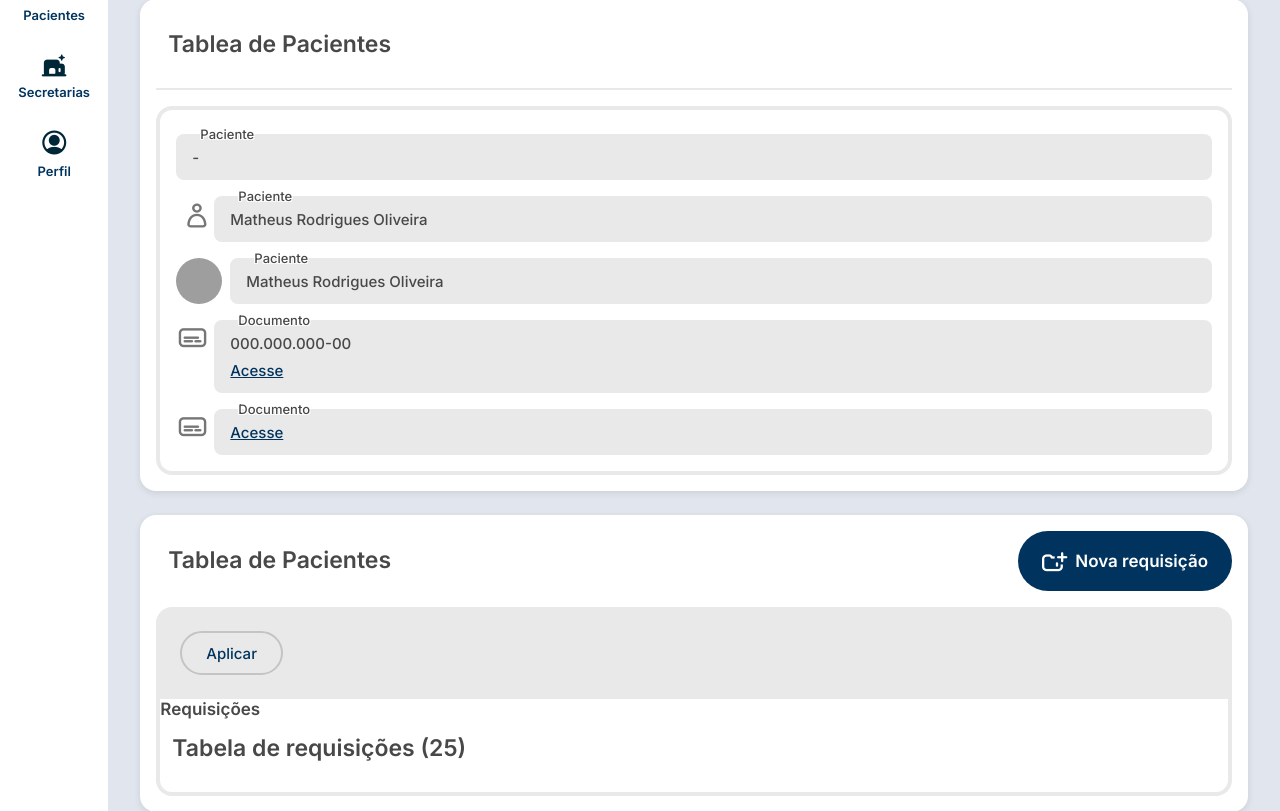
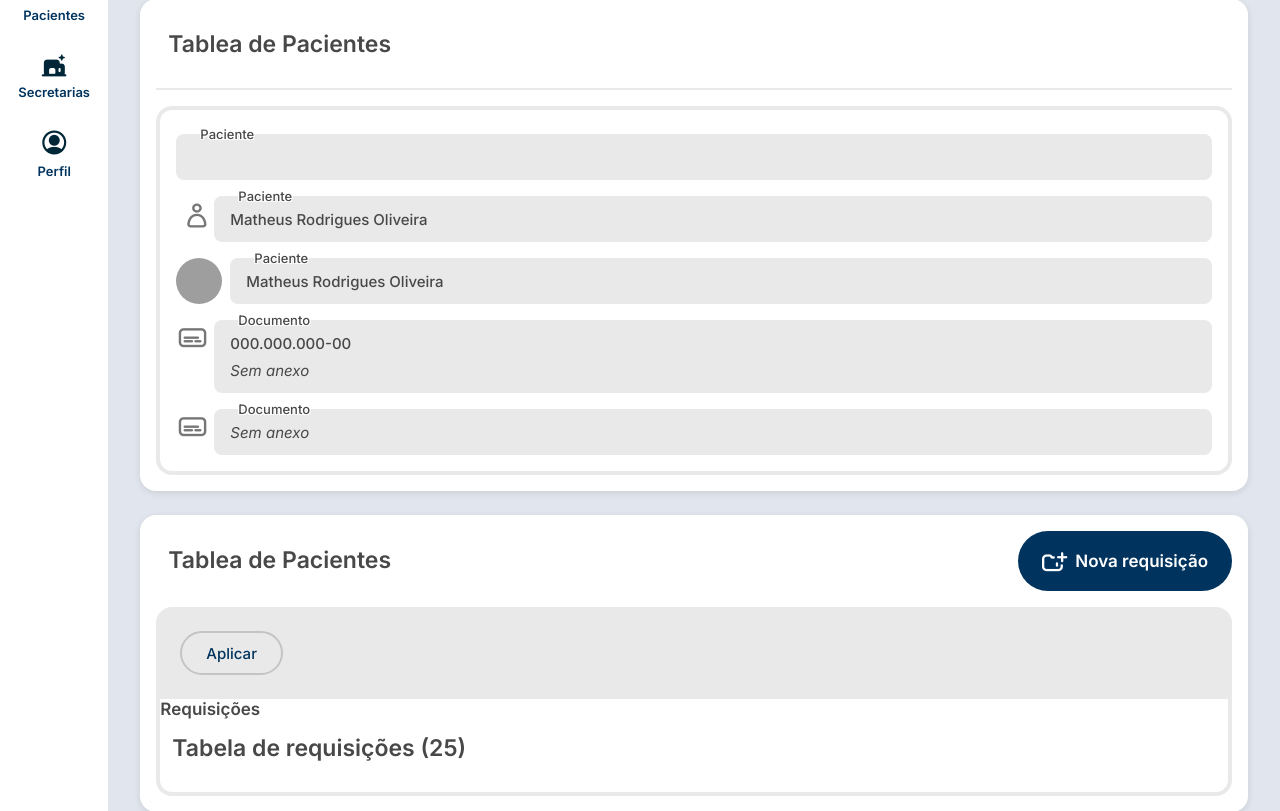
Before and after one commit to matheeus4568/Salus-System-Projeto-Integrador, a Django app: page / in a window 1280 px wide. Shown: the part 252-1063 px from the top of the page. Run offline with Django 5.2, Linux system fonts and the light colour scheme; some web fonts are replaced; grey boxes are pictures that could not be loaded.

Commit message:
fix: field link melhorado

```diff
--- a/static/css/base.css
+++ b/static/css/base.css
@@ -209,6 +209,12 @@ hr {
     font-weight: var(--fw-medium);
 }
 
+.txt-weak {
+    font-size: var(--fs-sm);
+    font-weight: var(--fw-regular);
+    font-style: italic;
+}
+
 /*Corpo no Figma*/
 .txt-md{
     font-size: var(--fs-sm);
--- a/static/css/components/info_display.css
+++ b/static/css/components/info_display.css
@@ -23,11 +23,11 @@
 }
 
 .info-display-label {
-  text-shadow:
+    text-shadow:
     -1px -1px 0 var(--white),
-     1px -1px 0 var(--white),
+    1px -1px 0 var(--white),
     -1px  1px 0 var(--white),
-     1px  1px 0 var(--white);
+    1px  1px 0 var(--white);
 
     position: absolute;
     top: -8px;
--- a/templates/base.html
+++ b/templates/base.html
@@ -31,7 +31,6 @@
         {% endblock %}
     </main>
 
-    <script src="{% static 'js/components/field.js' %}"></script>
     {% block extra_js %}{% endblock %}
 </body>
 </html>
--- a/templates/components/info_display.html
+++ b/templates/components/info_display.html
@@ -4,11 +4,13 @@
 <!-- picture: Se true, exibe uma imagem de perfil ao invés do ícone -->
 <!-- profile_url: URL da imagem de perfil -->
 <!-- label: Label do campo -->
+<!-- has_info: Se true, exibe a informação -->
 <!-- info: Informação a ser exibida -->
+<!-- has_link: Se true, exibe o link -->
 <!-- link: Se true, exibe um link -->
 <!-- link_url: URL do link -->
 <!-- link_text: Texto do link -->
-<!-- width: Largura do componente -->
+<!-- width: Se a largura não for 100% configure aqui -->
 
 <div class="info-display-wrapper" style="width: {{ width|default:'' }};">
 
@@ -20,14 +22,19 @@
 
     <div class="info-display-box">
         <span class="info-display-label txt-sm">{{ label }}</span>
-        {% if has_info %}
-            <p class="txt-md">{{ info|default:"-" }}</p>
+
+        {% if has_info and info %}
+            <p class="txt-md">{{ info }}</p>
         {% endif %}
 
         {% if has_link %}
-            <a href="{{ link_url }}" class="txt-link txt-md">{{ link_text|default:"Acesse" }}</a>
+            {% if link_url %}
+                <a href="{{ link_url }}" target="_blank" rel="noopener noreferrer" class="txt-link txt-md">
+                    {{ link_text|default:"Visualizar Documento" }}
+                </a>
+            {% else %}
+                <span class="txt-weak">Sem anexo</span>
+            {% endif %}
         {% endif %}
-
     </div>
-
 </div>
--- a/templates/m_teste.html
+++ b/templates/m_teste.html
@@ -83,3 +83,7 @@
     </div>
 
 {% endblock %}
+
+{% block extra_js %}
+<script src="{% static 'js/components/field.js' %}"></script>
+{% endblock %}
```
